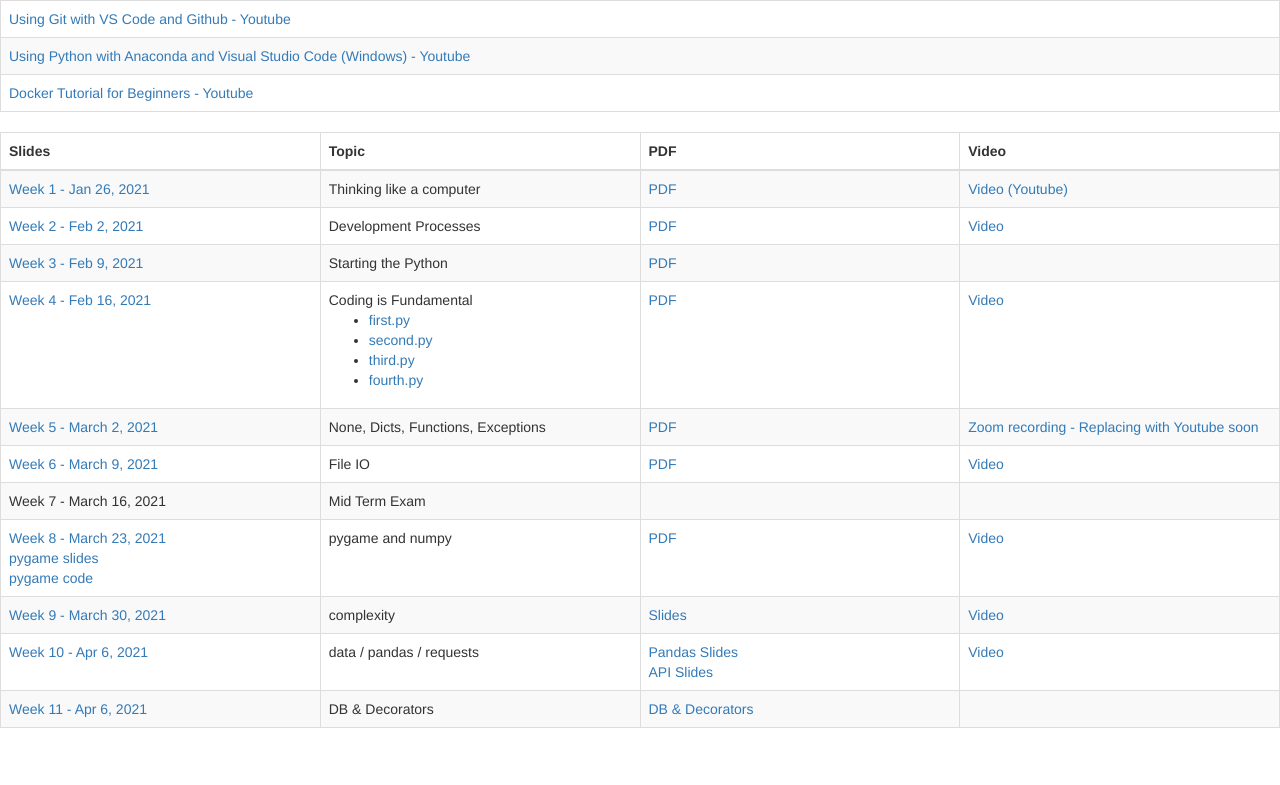
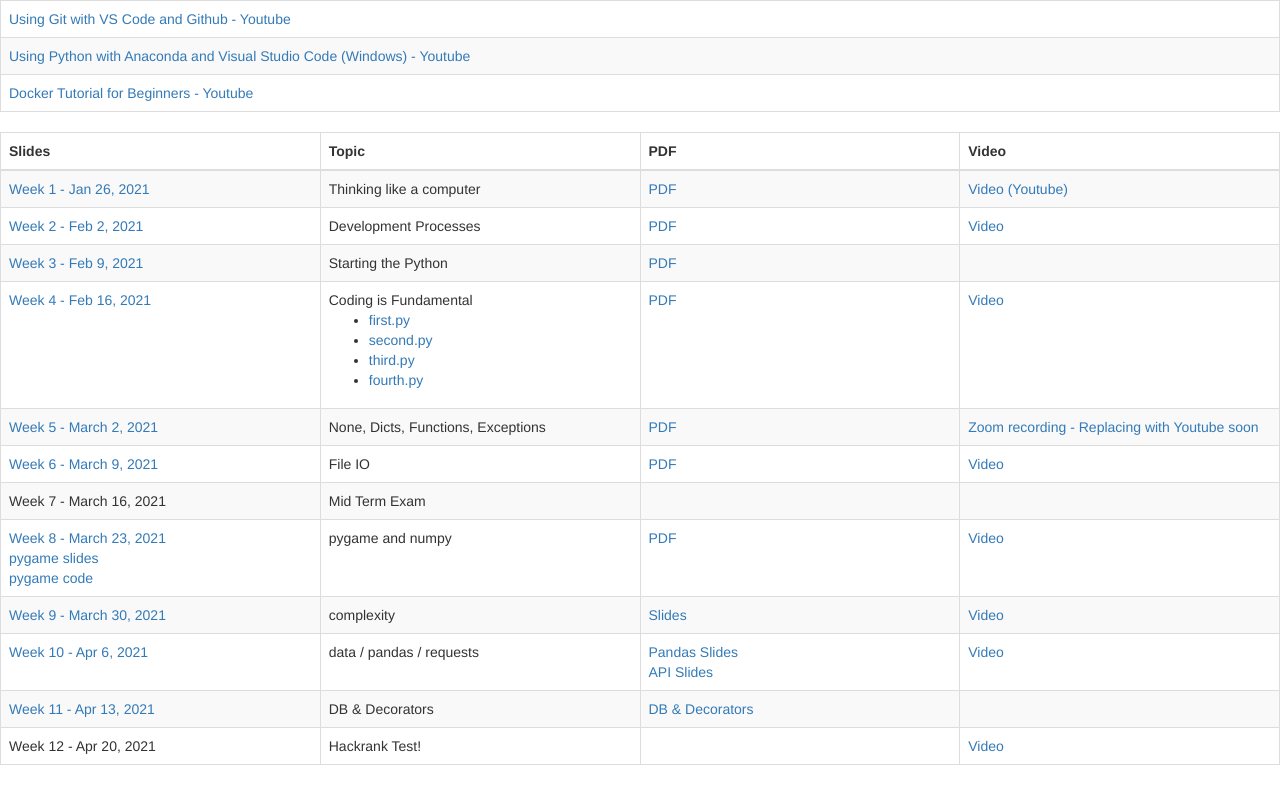
Before and after one commit to chrisfauerbach/vcu_info_450_spring_2021, a plain HTML site: page index.html in a window 1280 px wide. Shown: the part 345-1130 px from the top of the page. Before the commit the page ends 1093 px from the top, so only its background shows below. Drawn offline with nearby package versions, Linux system fonts and the light colour scheme.

Commit message:
adding week 12

```diff
--- a/index.html
+++ b/index.html
@@ -106,10 +106,16 @@
     <td width="25%"><a href="https://vcu.zoom.us/rec/share/4lqProRDaWOInv2M04t5r7o4HwNHsBIJCRNT765NAXlesPknNhZNb3uim3tSQYM.w7VHYS03xmxGWTP4" target="_blank">Video</a> </td>
   </tr>
   <tr>
-    <td width="25%"><a href="./week11/index.html">Week 11 - Apr 6, 2021</a></td>
+    <td width="25%"><a href="./week11/index.html">Week 11 - Apr 13, 2021</a></td>
     <td width="25%">DB & Decorators</td>
     <td width="25%"><a href="./week11/index.html">DB & Decorators</a><br/>
     <td width="25%"><a href="" target="_blank"></a> </td>
+  </tr>
+  <tr>
+    <td width="25%">Week 12 - Apr 20, 2021</a></td>
+    <td width="25%">Hackrank Test!</td>
+    <td width="25%"><br/>
+    <td width="25%"><a href="https://youtu.be/F-OOoM-3ggM" target="_blank">Video</a> </td>
   </tr>
 </table>
 
```
